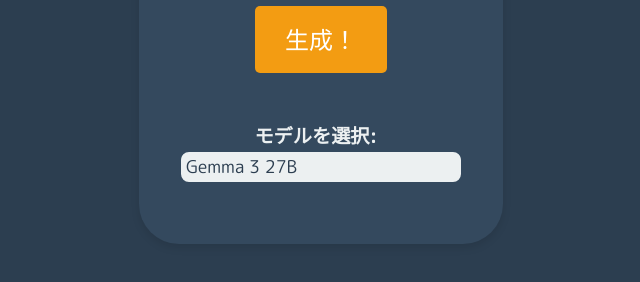
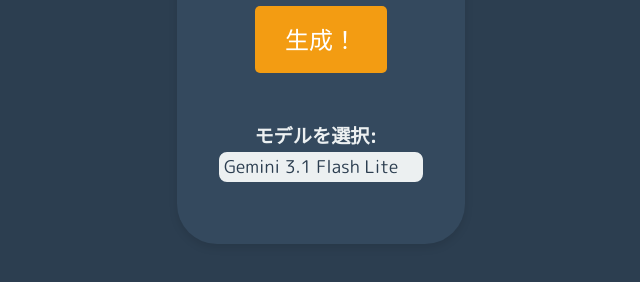
Before and after one commit to so-labs/conversation-starter, a website: page index.html in a window 1280 px wide. Shown: the part 352-634 px from the top of the page, without its empty margins (319-959 px from the left). Drawn offline with Linux system fonts and the light colour scheme.

Commit message:
feat: 利用可能なGeminiおよびGemmaモデルを大幅に拡充
- Gemini 3.1 Flash Lite をデフォルトモデルに設定
- Gemma 4 (26B/31B) および Gemma 3n シリーズを追加
- UIのモデル選択をoptgroupでグループ化し、視認性を向上
- バックエンドのバリデーションリストを更新

```diff
--- a/index.html
+++ b/index.html
@@ -19,13 +19,27 @@
             <label for="modelSelect">モデルを選択:</label>
             <br>
             <select id="modelSelect">
-                <option value="gemma-3-27b-it">Gemma 3 27B</option>
-                <option value="gemma-3-12b-it">Gemma 3 12B</option>
-                <option value="gemma-3-4b-it">Gemma 3 4B</option>
-                <option value="gemma-3-1b-it">Gemma 3 1B</option>
-                <option value="gemini-2.5-flash">Gemini 2.5 Flash (Limited)</option>
-                <option value="gemini-2.5-flash-lite">Gemini 2.5 Flash-Lite (Limited)</option>
-                <option value="gemini-3-flash-preview">Gemini 3 Flash Preview (Limited)</option>
+                <optgroup label="Gemini">
+                    <option value="gemini-3.1-flash-lite-preview" selected>Gemini 3.1 Flash Lite</option>
+                    <option value="gemini-3-flash-preview">Gemini 3 Flash</option>
+                    <option value="gemini-2.5-flash">Gemini 2.5 Flash</option>
+                    <option value="gemini-2.5-flash-lite">Gemini 2.5 Flash Lite</option>
+                    <option value="gemini-2.5-flash-preview-tts">Gemini 2.5 Flash TTS</option>
+                </optgroup>
+                <optgroup label="Gemma 4">
+                    <option value="gemma-4-31b-it">Gemma 4 31B</option>
+                    <option value="gemma-4-26b-a4b-it">Gemma 4 26B</option>
+                </optgroup>
+                <optgroup label="Gemma 3n">
+                    <option value="gemma-3n-e4b-it">Gemma 3n E4B</option>
+                    <option value="gemma-3n-e2b-it">Gemma 3n E2B</option>
+                </optgroup>
+                <optgroup label="Gemma 3">
+                    <option value="gemma-3-27b-it">Gemma 3 27B</option>
+                    <option value="gemma-3-12b-it">Gemma 3 12B</option>
+                    <option value="gemma-3-4b-it">Gemma 3 4B</option>
+                    <option value="gemma-3-1b-it">Gemma 3 1B</option>
+                </optgroup>
             </select>
         </div>
 </div>
```
Also changed, not shown: api/generate.js (+13 -5 lines).
